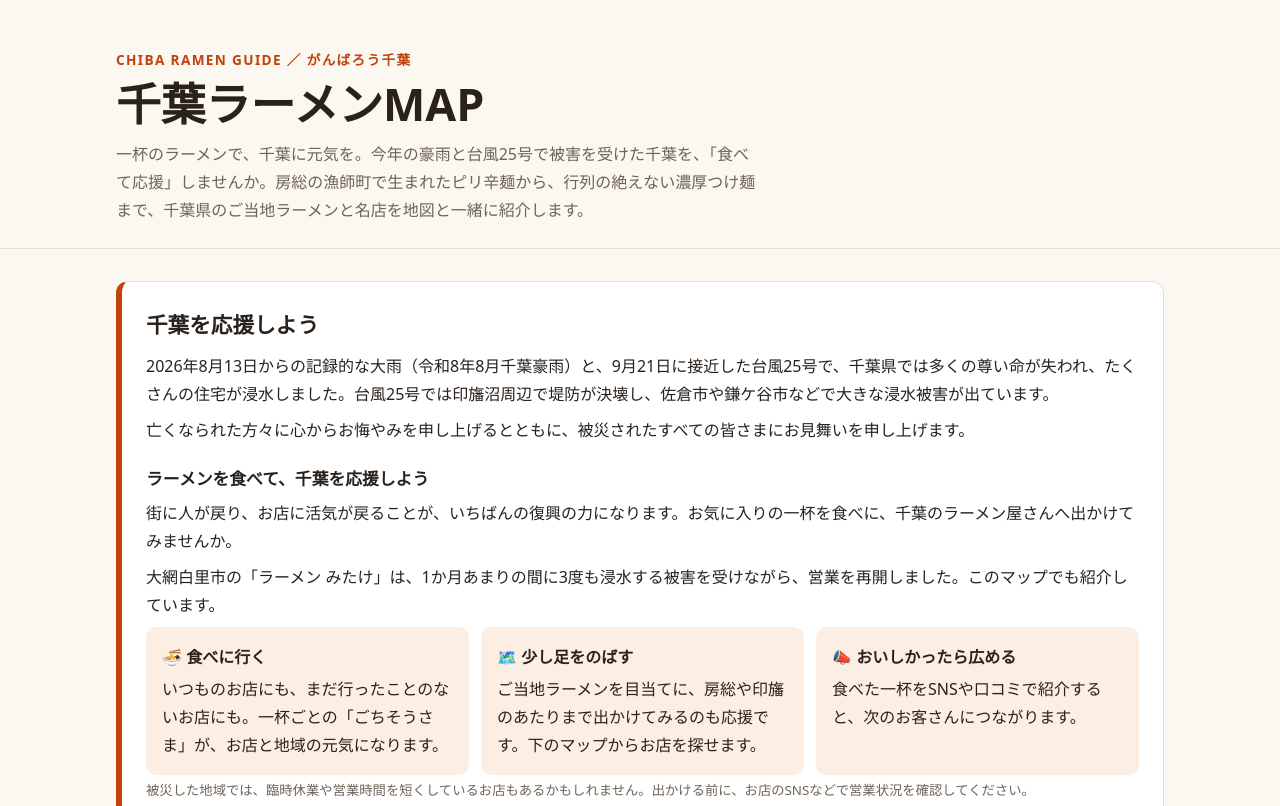
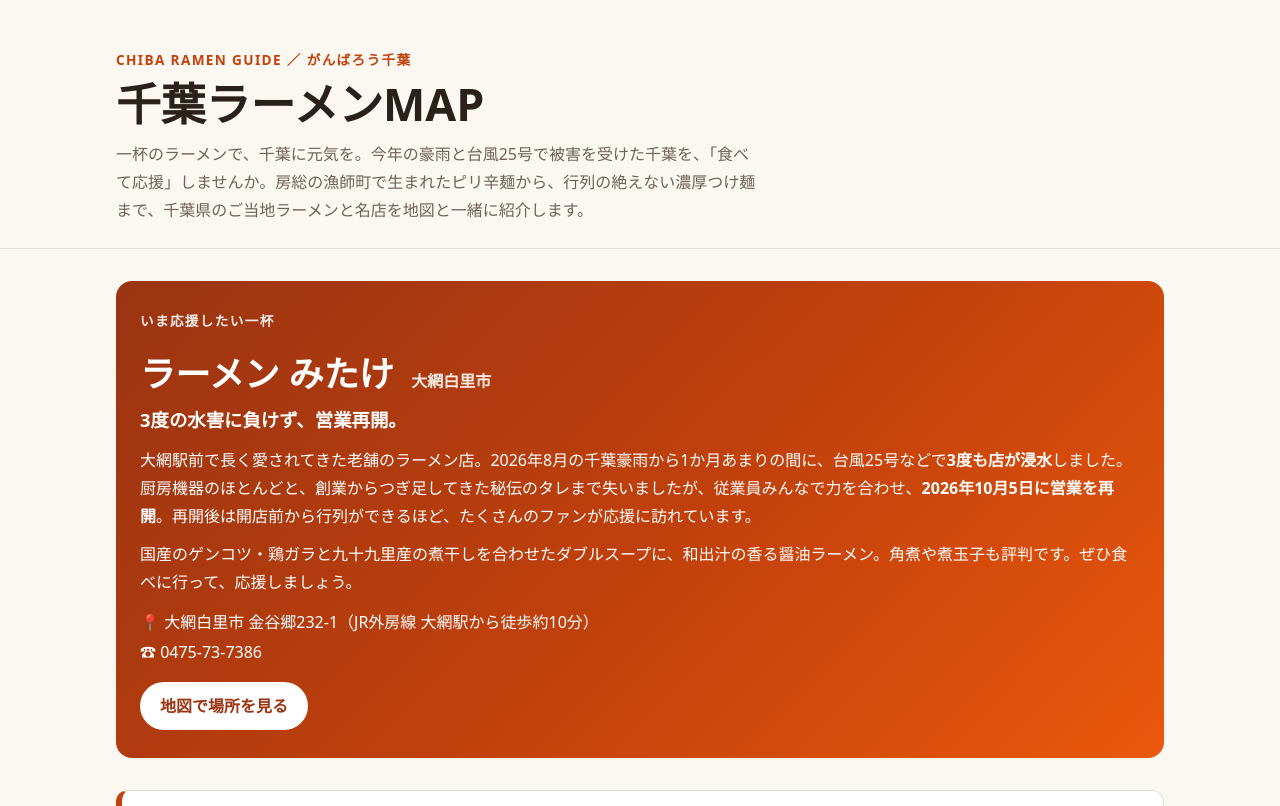
Before and after one commit to kbys72/chiba-ramen-map, a plain HTML site: page index.html in a window 1280 px wide. Shown: the top 806 px of the page. Drawn offline with nearby package versions, Linux system fonts and the light colour scheme.

Commit message:
みたけの紹介をページ上部と一覧の先頭に

```diff
--- a/index.html
+++ b/index.html
@@ -62,6 +62,18 @@ h2{font-size:1.35rem;margin:40px 0 12px}
 .ways{display:grid;grid-template-columns:repeat(auto-fit,minmax(240px,1fr));gap:12px;margin-top:8px}
 .way{background:var(--accent-soft);border-radius:10px;padding:16px}
 .way strong{display:block;margin-bottom:4px}
+.feature{margin-top:32px;border-radius:16px;padding:28px 24px;color:#fff;
+  background:linear-gradient(135deg,#9a3412,#c2410c 55%,#ea580c)}
+.feature-kicker{margin:0;font-size:.85rem;font-weight:700;letter-spacing:.1em;opacity:.9}
+.feature h2{margin:4px 0 0;font-size:clamp(1.6rem,4.5vw,2.2rem)}
+.feature h2 span{font-size:1rem;font-weight:600;opacity:.9;margin-left:8px}
+.feature-lead{font-size:1.15rem;font-weight:700;margin:4px 0 12px}
+.feature p{margin:0 0 10px}
+.feature-info{list-style:none;padding:0;margin:12px 0 16px}
+.feature-info li{margin:2px 0}
+.feature-btn{font:inherit;font-weight:700;padding:10px 20px;border-radius:999px;border:0;cursor:pointer;
+  background:#fff;color:#9a3412}
+.feature-btn:hover{opacity:.9}
 footer{padding:24px 0 48px;color:var(--muted);font-size:.8rem;border-top:1px solid var(--line)}
 .leaflet-popup-content{font-family:inherit;line-height:1.6}
 </style>
@@ -76,6 +88,19 @@ footer{padding:24px 0 48px;color:var(--muted);font-size:.8rem;border-top:1px sol
 </header>
 
 <main class="wrap">
+  <section class="feature" aria-labelledby="feature-title">
+    <p class="feature-kicker">いま応援したい一杯</p>
+    <h2 id="feature-title">ラーメン みたけ <span>大網白里市</span></h2>
+    <p class="feature-lead">3度の水害に負けず、営業再開。</p>
+    <p>大網駅前で長く愛されてきた老舗のラーメン店。2026年8月の千葉豪雨から1か月あまりの間に、台風25号などで<strong>3度も店が浸水</strong>しました。厨房機器のほとんどと、創業からつぎ足してきた秘伝のタレまで失いましたが、従業員みんなで力を合わせ、<strong>2026年10月5日に営業を再開</strong>。再開後は開店前から行列ができるほど、たくさんのファンが応援に訪れています。</p>
+    <p>国産のゲンコツ・鶏ガラと九十九里産の煮干しを合わせたダブルスープに、和出汁の香る醤油ラーメン。角煮や煮玉子も評判です。ぜひ食べに行って、応援しましょう。</p>
+    <ul class="feature-info">
+      <li>📍 大網白里市 金谷郷232-1（JR外房線 大網駅から徒歩約10分）</li>
+      <li>☎ 0475-73-7386</li>
+    </ul>
+    <button type="button" class="feature-btn" id="feature-map">地図で場所を見る</button>
+  </section>
+
   <section class="support" aria-labelledby="support-title">
     <h2 id="support-title">千葉を応援しよう</h2>
     <p>2026年8月13日からの記録的な大雨（令和8年8月千葉豪雨）と、9月21日に接近した台風25号で、千葉県では多くの尊い命が失われ、たくさんの住宅が浸水しました。台風25号では印旛沼周辺で堤防が決壊し、佐倉市や鎌ケ谷市などで大きな浸水被害が出ています。</p>
@@ -83,7 +108,6 @@ footer{padding:24px 0 48px;color:var(--muted);font-size:.8rem;border-top:1px sol
 
     <h3>ラーメンを食べて、千葉を応援しよう</h3>
     <p>街に人が戻り、お店に活気が戻ることが、いちばんの復興の力になります。お気に入りの一杯を食べに、千葉のラーメン屋さんへ出かけてみませんか。</p>
-    <p>大網白里市の「ラーメン みたけ」は、1か月あまりの間に3度も浸水する被害を受けながら、営業を再開しました。このマップでも紹介しています。</p>
     <div class="ways">
       <div class="way">
         <strong>🍜 食べに行く</strong>
@@ -132,6 +156,13 @@ footer{padding:24px 0 48px;color:var(--muted);font-size:.8rem;border-top:1px sol
 <script src="https://cdnjs.cloudflare.com/ajax/libs/leaflet/1.9.4/leaflet.min.js"></script>
 <script>
 const RAMEN = [
+  {
+    id:"mitake", type:"local", name:"ラーメン みたけ", area:"大網白里市 金谷郷232-1（JR外房線 大網駅から徒歩約10分）",
+    lat:35.5293, lng:140.3126,
+    desc:"大網駅前で長く愛されてきた老舗が、近くの金谷郷に移転。国産のゲンコツ・鶏ガラの動物系スープと、九十九里産の煮干しを中心にした魚介系スープを合わせたダブルスープで、化学調味料に頼らない、あっさりなのに奥深い味。<br><strong>2026年8月の千葉豪雨から1か月あまりの間に、台風25号などで3度も浸水。</strong>厨房機器のほとんどと、創業からつぎ足してきた秘伝のタレまで失いましたが、2026年10月5日に営業を再開しました。再開後は開店前から行列ができるほど、たくさんのファンが応援に訪れています。",
+    points:["3度の水害を乗り越えて営業再開。食べに行くことがいちばんの応援に","九十九里産の煮干しが香るダブルスープ","人気は和出汁の香る醤油ラーメン。細麺との相性も評判","角煮や煮玉子もおすすめ。醤油・塩・味噌など味の種類も豊富"],
+    shop:"ラーメン みたけ（電話 0475-73-7386）"
+  },
   {
     id:"takeoka", type:"gotochi", name:"竹岡式ラーメン", area:"富津市 竹岡（内房）",
     lat:35.198, lng:139.840,
@@ -264,13 +295,6 @@ const RAMEN = [
     desc:"久留里線・上総清川駅から歩いて20分ほどの、昼だけ営業のラーメン店。ひとりでも入りやすいカウンターがある。",
     points:["昼のみ営業","カウンター席あり","車で行くのがおすすめ"],
     shop:"らあめん 福のじ（月・木定休との情報あり）"
-  },
-  {
-    id:"mitake", type:"local", name:"ラーメン みたけ", area:"大網白里市 金谷郷232-1（JR外房線 大網駅から徒歩約10分）",
-    lat:35.5293, lng:140.3126,
-    desc:"大網駅前で長く愛されてきた老舗が、近くの金谷郷に移転。国産のゲンコツ・鶏ガラの動物系スープと、九十九里産の煮干しを中心にした魚介系スープを合わせたダブルスープで、化学調味料に頼らない、あっさりなのに奥深い味。<br><strong>2026年8月の千葉豪雨から1か月あまりの間に、台風25号などで3度も浸水。</strong>厨房機器のほとんどと、創業からつぎ足してきた秘伝のタレまで失いましたが、2026年10月5日に営業を再開しました。再開後は開店前から行列ができるほど、たくさんのファンが応援に訪れています。",
-    points:["3度の水害を乗り越えて営業再開。食べに行くことがいちばんの応援に","九十九里産の煮干しが香るダブルスープ","人気は和出汁の香る醤油ラーメン。細麺との相性も評判","角煮や煮玉子もおすすめ。醤油・塩・味噌など味の種類も豊富"],
-    shop:"ラーメン みたけ（電話 0475-73-7386）"
   }
 ];
 
@@ -330,6 +354,12 @@ document.querySelectorAll(".filters button").forEach(b=>{
   });
 });
 render("all");
+
+document.getElementById("feature-map").addEventListener("click",()=>{
+  const r = RAMEN.find(x=>x.id==="mitake");
+  document.getElementById("map").scrollIntoView({behavior:"smooth",block:"center"});
+  if(map){ map.flyTo([r.lat,r.lng],13); markers.mitake.openPopup(); }
+});
 </script>
 </body>
 </html>
```
